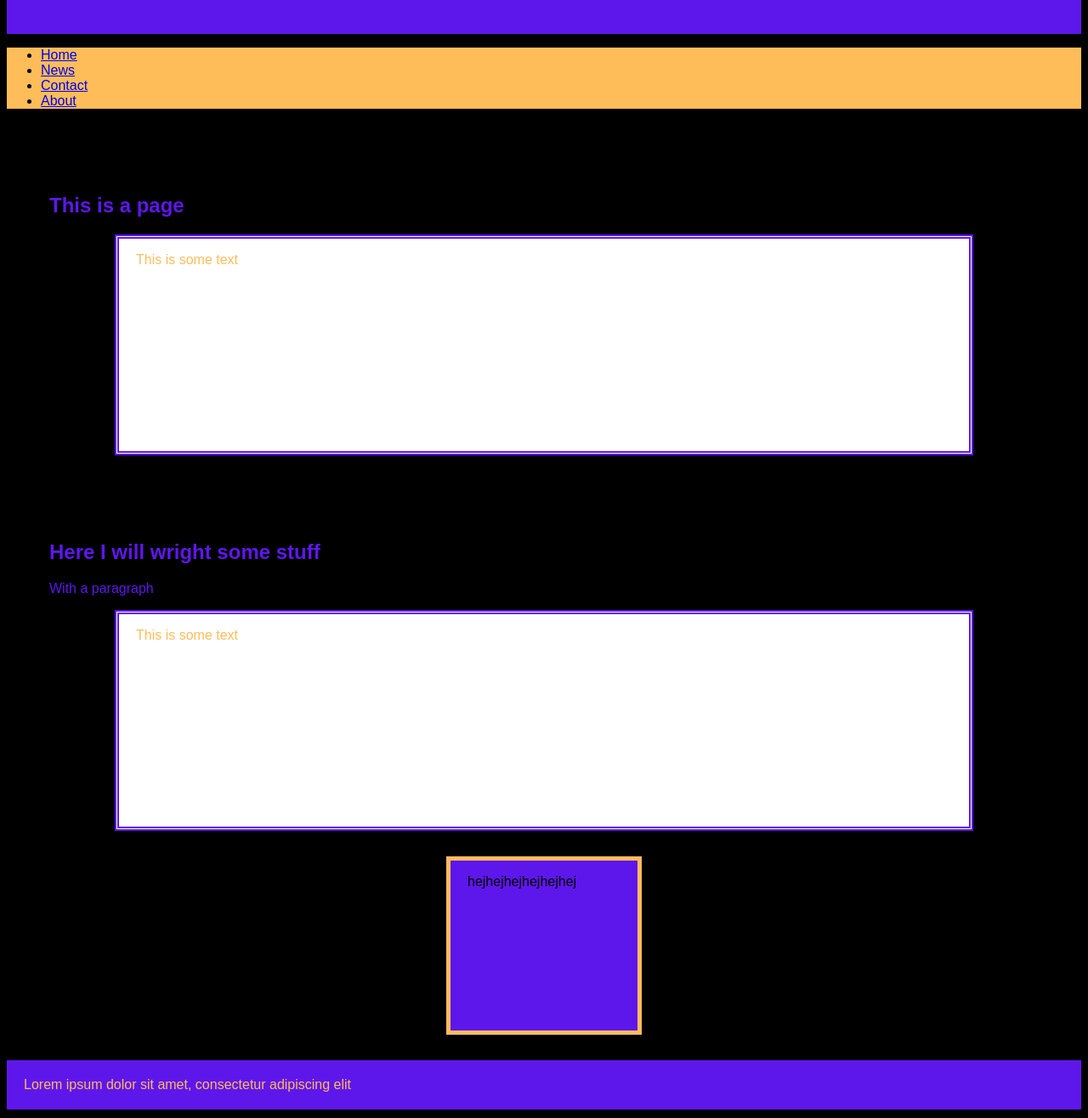
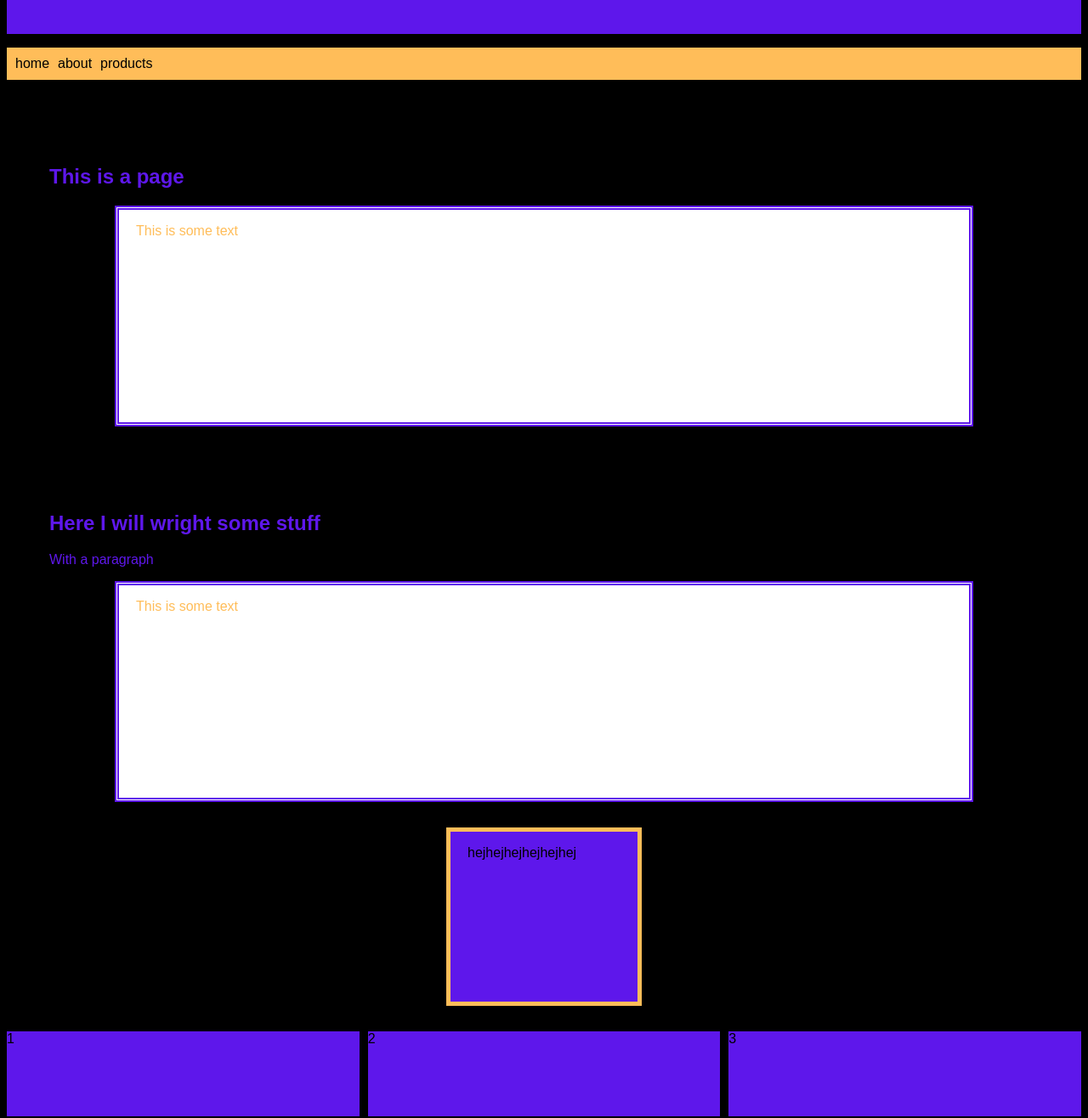
Before and after one commit to aklinnea/Theme2, a plain HTML site: page index.html in a window 1280 px wide. Shown: the part 113-1429 px from the top of the page at 85% size. Drawn offline with Linux system fonts and the light colour scheme; a web font is replaced by a local one.

Commit message:
added changes

```diff
--- a/css/style.css
+++ b/css/style.css
@@ -11,9 +11,12 @@ header {
     text-align: center;
 }
 
-.nav-bar {
-    overflow: hidden;
+nav ul {
     background-color: #ffbd59;
+    padding: 10px;
+    list-style: none;
+    display: flex;
+    gap: 10px;
 }
 
 h1 {
@@ -71,6 +74,17 @@ h2 {
     border: 5px solid #ffbd59
 }
 
+.flex-container {
+    display: flex;
+    gap: 10px;
+}
+
+.flex-item {
+    height: 100px;
+    flex: 1;
+    background-color: #5e17eb;
+}
+
 .footer p {
     background-color: #5e17eb;
     padding: 20px;
--- a/index.html
+++ b/index.html
@@ -10,12 +10,13 @@
              <header>
                 <h1>Welcome home</h1>
              </header>
-              <ul class="nav-bar">
-                <li><a href="default.asp">Home</a></li>
-                <li><a href="news.asp">News</a></li>
-                <li><a href="contact.asp">Contact</a></li>
-                <li><a href="about.asp">About</a></li>
-              </ul>
+             <nav>
+                <ul>
+                    <li>home</li>
+                    <li>about</li>
+                    <li>products</li>
+                </ul>
+            </nav>
 
                         <h2>This is a page</h2>
 
@@ -43,6 +44,20 @@
                                     <section class="box-model">
                                       <p>hejhejhejhejhejhej</p>
                                     </section>
+
+                                    <section class="flex-container">
+                                        <div class="flex-item">
+                                            1
+                                        </div>
+
+                                        <div class="flex-item">
+                                            2
+                                        </div>
+
+                                        <div class="flex-item">
+                                            3
+                                        </div>
+                                    </section>
                        </main>
                              <div class="footer">
                                 <p>Lorem ipsum dolor sit amet, consectetur adipiscing elit</p>
```
Also changed, not shown: page.html (added, +12 -0 lines).
